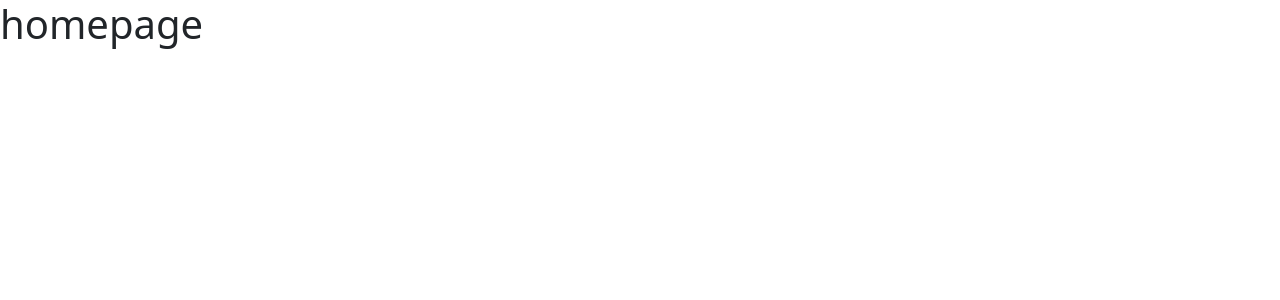
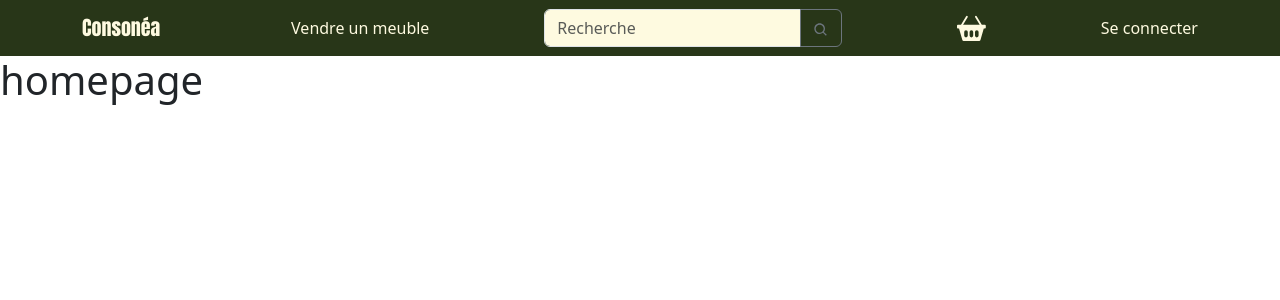
Before and after one commit to adatechschool/projet-collectif-site-e-commerce-de-mobilier-Consonea, a React (Create React App) app in the folder client/: page / in a window 1280 px wide. Shown: the top 300 px of the page. Built offline with nearby package versions, Linux system fonts and the light colour scheme.

Commit message:
Navigation entre les pages

```diff
--- a/client/src/App.js
+++ b/client/src/App.js
@@ -1,24 +1,11 @@
-import './App.css';
-import { Route, Routes } from 'react-router-dom';
-import Home from './pages/Home';
-import DetailsArticle from './pages/DetailsArticle';
-import AdminInterface from './pages/AdminInterface';
-import LoginAdmin from './pages/LoginAdmin';
-import UserInterface from './pages/UserInterface';
-import LoginRegistration from './pages/LoginRegistration';
+import "./App.css";
 
+import { default as Navbar } from "./components/Navbar";
 
 function App() {
   return (
     <div>
-      <Routes>
-        <Route path="/" element={<Home />} />
-        <Route path="/article" element={<DetailsArticle />} />
-        <Route path="/admininterface" element={<AdminInterface />} />
-        <Route path="/loginadmin" element={<LoginAdmin />} />
-        <Route path="/login" element={<LoginRegistration />} />
-        <Route path="/profile" element={<UserInterface />} />
-      </Routes>
+      <Navbar />
     </div>
   );
 }
--- a/client/src/components/Navbar.js
+++ b/client/src/components/Navbar.js
@@ -1,24 +1,35 @@
-import Navbar from 'react-bootstrap/Navbar';
-import { Container, Nav } from 'react-bootstrap';
+import Navbar from "react-bootstrap/Navbar";
+import { Container, Nav } from "react-bootstrap";
 import { BsFillBasket2Fill } from "react-icons/bs";
-import SearchBar from './SearchBar';
+import SearchBar from "./SearchBar";
+import { Link } from "react-router-dom";
 
-
-function MaNavbar() {
+function NavigationBar() {
   return (
     <Navbar expand="lg" className="custom-navbar">
       {/* ... */}
       <Container>
-        <Navbar.Brand style={{ color: '#FEFAE0' }}href="#home">Consonéa</Navbar.Brand>
-        <Nav.Link style={{ color: '#FEFAE0' }}href="#home">Vendre un meuble</Nav.Link>
+        <Navbar.Brand
+          as={Link}
+          to="/"
+          style={{ color: "#FEFAE0", fontFamily: "Impact" }}
+        >
+          Consonéa
+        </Navbar.Brand>
+        <Nav.Link as={Link} to="/profil" style={{ color: "#FEFAE0" }}>
+          Vendre un meuble
+        </Nav.Link>
         <SearchBar />
         {/* TODO Agrandir icon panier, rendre responsive / padding*/}
-        <Nav.Link href="#basket"> <BsFillBasket2Fill style={{ fontSize: '1.8em', color: 'FEFAE0' }} /></Nav.Link>
-        <Nav.Link style={{ color: '#FEFAE0' }}href="./pages/loginRegistration">Se connecter</Nav.Link>
+        <Nav.Link>
+          <BsFillBasket2Fill style={{ fontSize: "1.8em", color: "FEFAE0" }} />
+        </Nav.Link>
+        <Nav.Link as={Link} to="/login" style={{ color: "#FEFAE0" }} href="./">
+          Se connecter
+        </Nav.Link>
       </Container>
-
     </Navbar>
   );
 }
 
-export default MaNavbar;
+export default NavigationBar;
--- a/client/src/index.js
+++ b/client/src/index.js
@@ -1,14 +1,29 @@
-import React from 'react';
-import ReactDOM from 'react-dom/client';
-import './index.css';
-import 'bootstrap/dist/css/bootstrap.min.css';
-import { BrowserRouter } from 'react-router-dom';
-import App from './App';
+import React from "react";
+import ReactDOM from "react-dom/client";
+import "./index.css";
+import "bootstrap/dist/css/bootstrap.min.css";
+import { BrowserRouter } from "react-router-dom";
+import App from "./App";
+import { Route, Routes } from "react-router-dom";
+import Home from "./pages/Home";
+import DetailsArticle from "./pages/DetailsArticle";
+import AdminInterface from "./pages/AdminInterface";
+import LoginAdmin from "./pages/LoginAdmin";
+import UserInterface from "./pages/UserInterface";
+import LoginRegistration from "./pages/LoginRegistration";
+import Basket from "./components/Basket";
 
-
-const root = ReactDOM.createRoot(document.getElementById('root'));
+const root = ReactDOM.createRoot(document.getElementById("root"));
 root.render(
   <BrowserRouter>
     <App />
+    <Routes>
+      <Route path="/" element={<Home />} />
+      <Route path="/article" element={<DetailsArticle />} />
+      <Route path="/admininterface" element={<AdminInterface />} />
+      <Route path="/loginadmin" element={<LoginAdmin />} />
+      <Route path="/login" element={<LoginRegistration />} />
+      <Route path="/profile" element={<UserInterface />} />
+    </Routes>
   </BrowserRouter>
 );
```
Also changed, not shown: client/src/components/Basket.js (+16 -8 lines).
